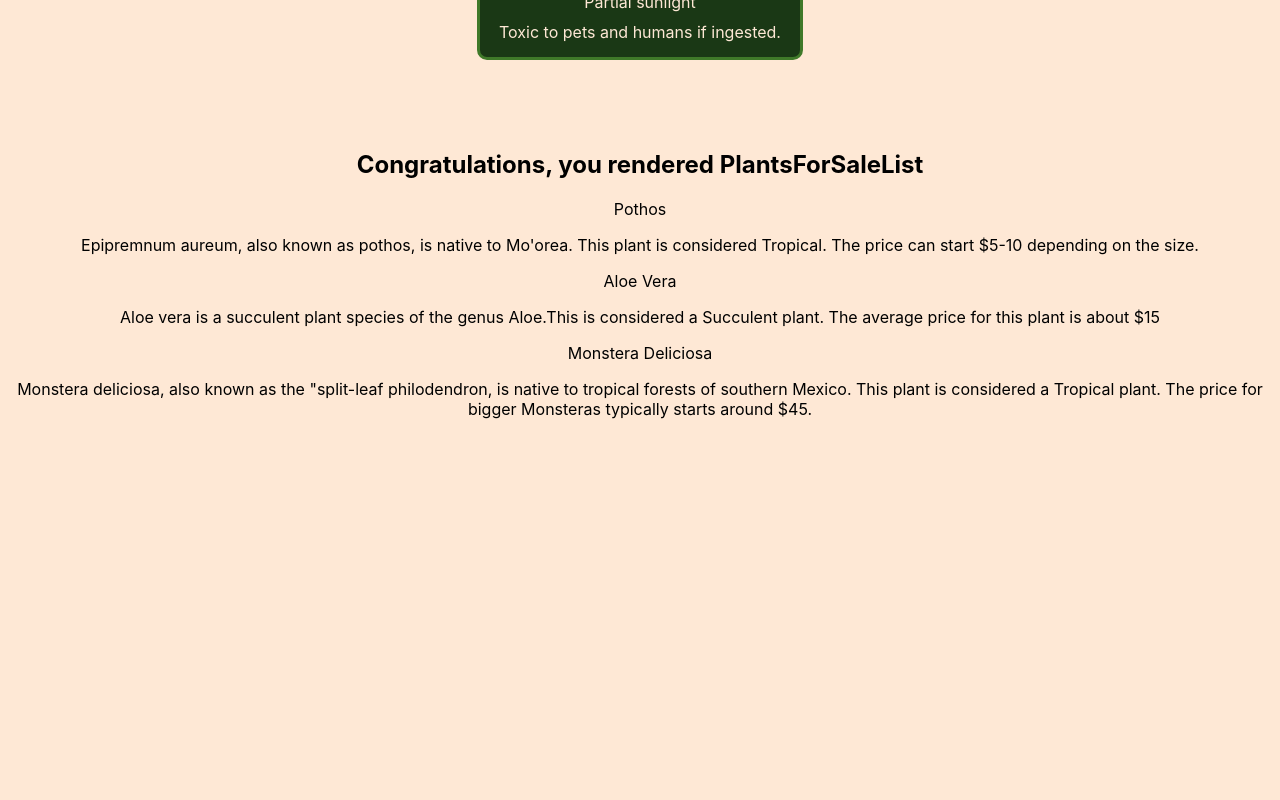
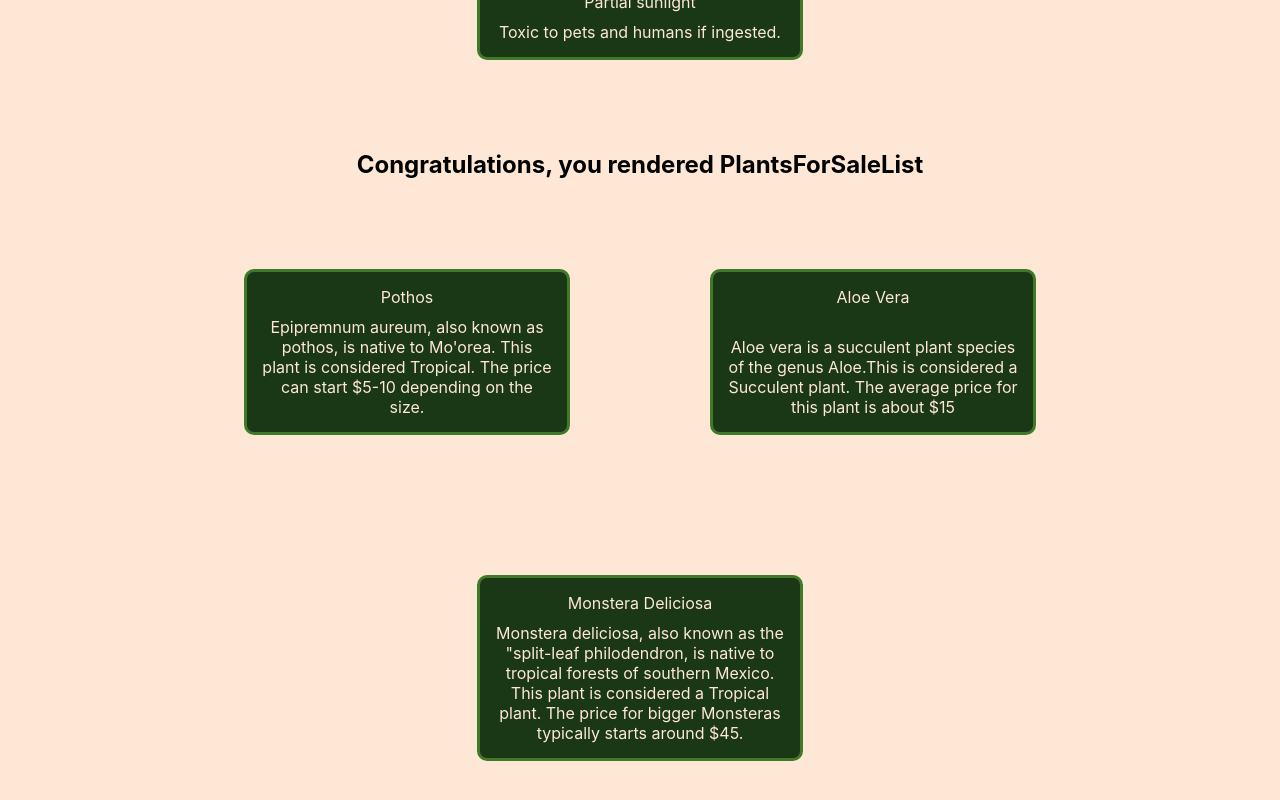
Before and after one commit to abrielcleaver/spotlight1-react-display-a-list-practice, a React (Create React App) app: page / in a window 1280 px wide. Shown: the part 1447-2247 px from the top of the page. Before the commit the page ends 1882 px from the top, so only its background shows below. Built offline with nearby package versions, Linux system fonts and the light colour scheme.

Commit message:
Update styling for third list on page

```diff
--- /dev/null
+++ b/src/PlantsForSale/PlantsForSale.css
@@ -0,0 +1,24 @@
+.for-sale-list {
+  display: flex;
+  flex-direction: row;
+  flex-wrap: wrap;
+  justify-content: center;
+}
+
+.for-sale-item {
+  border: 3px solid var(--color-2);
+  background-color: var(--color-4);
+  border-radius: 10px;
+  width: 300px;
+  display: flex;
+  flex-direction: column;
+  align-items: center;
+  justify-content: space-between;
+  margin: 70px;
+  padding: 10px;
+}
+
+.for-sale-item p {
+  color:var(--color-1);
+  margin: 5px;
+}
--- a/src/PlantsForSale/PlantsForSaleItem.js
+++ b/src/PlantsForSale/PlantsForSaleItem.js
@@ -1,7 +1,9 @@
 import React from 'react';
+import './PlantsForSale.css';
+
 
 export default function PlantsForSaleItem(props) {
-  return <div>
+  return <div className="for-sale-item">
     <p>{props.name}</p>
     <p>{props.description}</p>
   </div>;
--- a/src/PlantsForSale/PlantsForSaleList.js
+++ b/src/PlantsForSale/PlantsForSaleList.js
@@ -2,13 +2,16 @@ import PlantsForSaleItem from './PlantsForSaleItem';
 
 export default function PlantsForSaleList(props) {
   return <div>
+    <div>
       <h2>Congratulations, you rendered PlantsForSaleList</h2>
+    </div>
+    <div className="for-sale-list">
       {props.forsale.map((forsale, i) =>
-
         <PlantsForSaleItem
           key={`${forsale}-${i}`}
           {...forsale}
         />
       )}
+    </div>
   </div>;
 }
```
Lines whose indentation alone changed are shown as unchanged.
